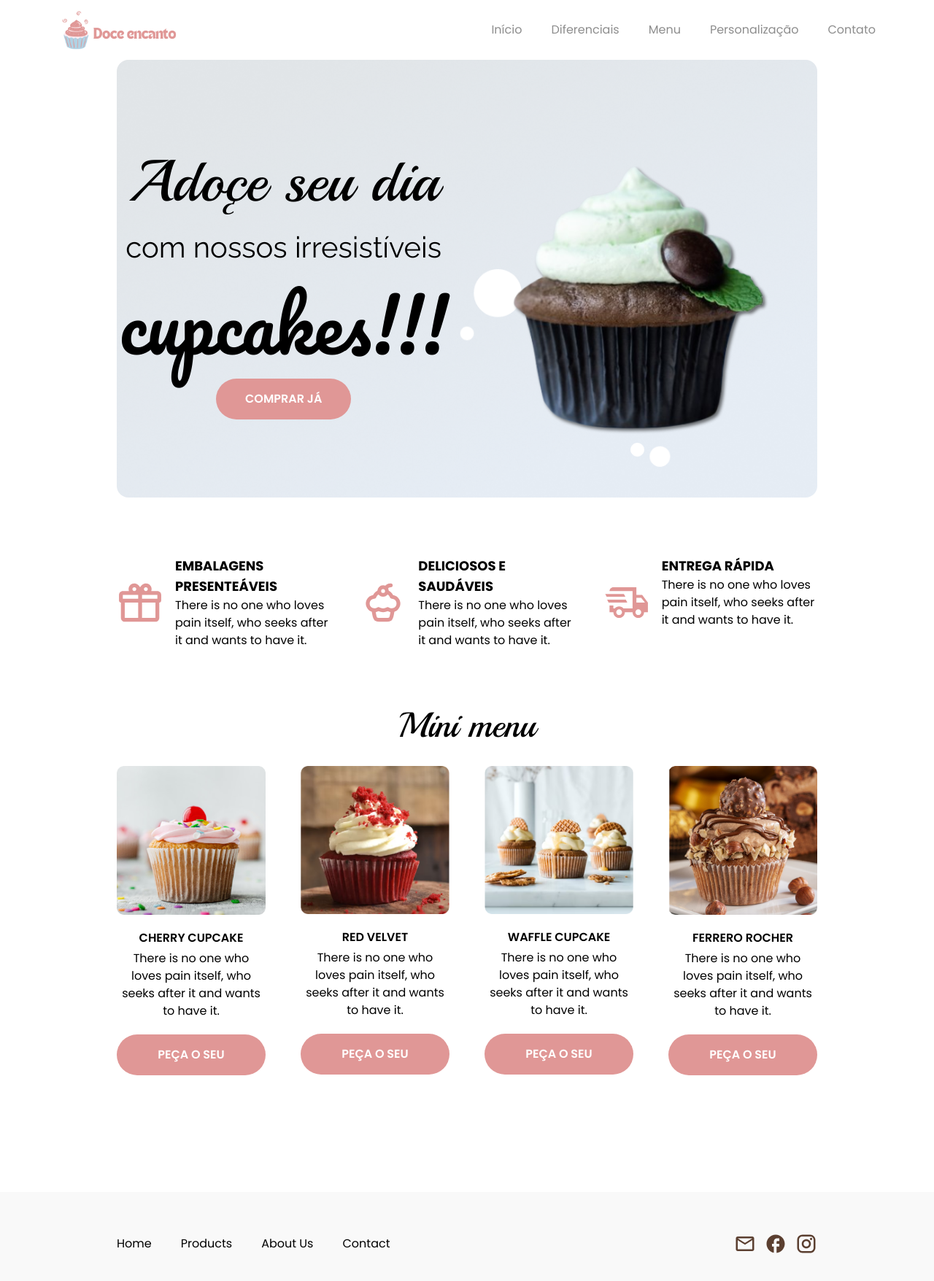
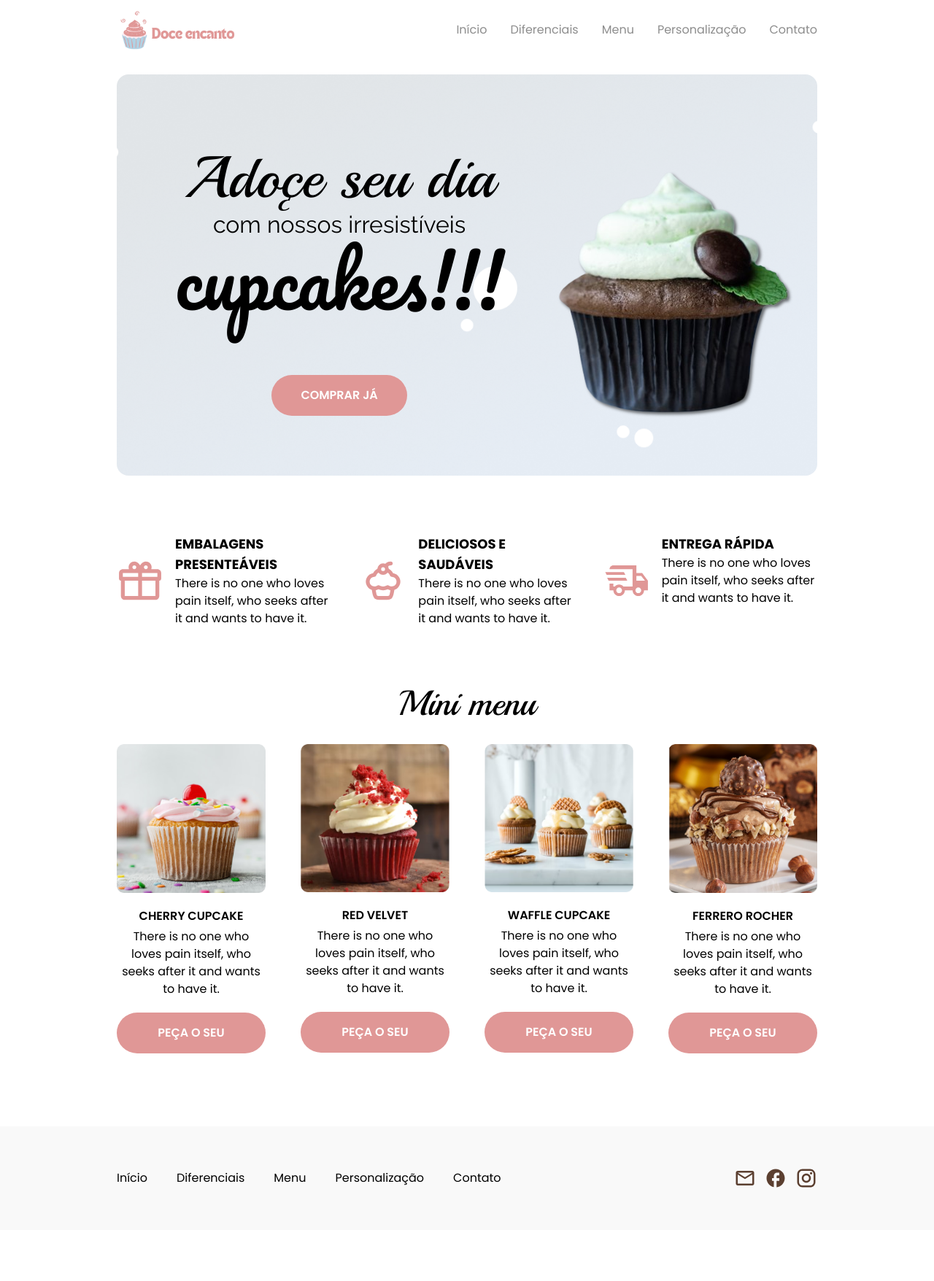
Before and after one commit to luyaneluiz/DoceEncantoCupcakes, a website: page src/index.html in a window 1280 px wide. Shown: the whole page at 73% size. After the commit the page ends 1686 px from the top, so only its background shows below. Drawn offline with Linux system fonts and the light colour scheme.

Commit message:
tes gerais no banner e footer

```diff
--- a/src/index.html
+++ b/src/index.html
@@ -6,20 +6,21 @@
     <link rel="stylesheet" href="output.css">
     <link rel="preconnect" href="https://fonts.googleapis.com">
     <link rel="preconnect" href="https://fonts.gstatic.com" crossorigin>
+    <link rel="icon" href="../assets/logo - favicon.png" type="image/png">
     <link href="https://fonts.googleapis.com/css2?family=Playball&display=swap" rel="stylesheet">
     <link href="https://fonts.googleapis.com/css2?family=Raleway:ital,wght@0,100..900;1,100..900&display=swap" rel="stylesheet">
     <link href="https://fonts.googleapis.com/css2?family=Pacifico&family=Raleway:ital,wght@0,100..900;1,100..900&display=swap" rel="stylesheet">
     <link href="https://fonts.googleapis.com/css2?family=Playball&family=Poppins:ital,wght@0,100;0,200;0,300;0,400;0,500;0,600;0,700;0,800;0,900;1,100;1,200;1,300;1,400;1,500;1,600;1,700;1,800;1,900&display=swap" rel="stylesheet">
-    <title>Sweet charm - Delicious Cupcakes</title>
+    <title>Doce encanto - Deliciosos Cupcakes</title>
 </head>
 <body>
-    <header class="flex justify-between items-center gap-3 bg-white w-full px-20 py-3">
+    <header class="flex justify-between items-center gap-3 bg-white w-full px-40 py-3">
         <div>
             <img src="../assets/logo.png" alt="Logo doce encanto com um cupcake" width="170" height="57">
         </div>
 
         <nav>
-            <ul class="w-full flex justify-center gap-10 text-grey">
+            <ul class="w-full flex justify-center gap-8 text-grey">
                 <li><a href="#home">Início</a></li>
                 <li><a href="#diferenciais">Diferenciais</a></li>
                 <li><a href="#menu">Menu</a></li>
@@ -29,23 +30,24 @@
         </nav>
     </header>
 
-    <main class="px-40 min-h-screen flex flex-col gap-20">
+    <main class="px-40 min-h-screen flex flex-col gap-20 my-5">
         <!-- Banner -->
-        <section id="home" class="bg-banner bg-cover bg-center rounded-2xl h-[600px] overflow-hidden">
-            <div class="w-full h-full flex justify-around items-center">
+        <section id="home" class="bg-banner bg-cover bg-center rounded-2xl max-h-[550px] overflow-hidden">
+            <div class="w-full h-full flex justify-around items-center px-20">
                 <div class="flex flex-col items-center">
-                    <div class="text-center">
-                        <h1 class="font-playball text-[80px]">Adoçe seu dia</h1>
-                        <h1 class="font-raleway text-[40px]">com nossos irresistíveis</h1>
+                    <div class="text-center mb-14">
+                        <h1 class="font-playball text-[80px] -mb-5">Adoçe seu dia</h1>
+                        <h1 class="font-raleway text-[32px] -mb-6">com nossos irresistíveis</h1>
                         <h1 class="font-pacifico text-[100px]">cupcakes!!!</h1>
                     </div>
+
                     <button class="uppercase rounded-full bg-pink py-4 px-10 text-white font-semibold">COMPRAR JÁ</button>
                 </div>
                 <img src="../assets/cupcake_principal.png" alt="Cupcake marrom e verde" class="h-full">
             </div>
         </section>
 
-        <!-- Benefits -->
+        <!-- Differences -->
         <section class="flex gap-10" id="diferenciais">
             <div class="flex gap-4">
                 <img src="../assets/icon/mdi_package-outline.svg" alt="Icone de embalagem" width="64" height="76">
@@ -70,7 +72,7 @@
             </div>
         </section>
 
-        <!-- Products -->
+        <!-- Menu -->
         <section id="menu">
             <h2 class="font-playball text-5xl text-center mb-8">Mini menu</h2>
 
@@ -122,19 +124,19 @@
         </section>
 
         <!-- Personalize -->
-        <section id="personalizacao"></section>
+        <section id="personalizacao">
 
-        <!-- Contact -->
-        <section></section>
+        </section>
     </main>
 
     <footer class="px-40 py-14 flex justify-between items-center bg-light">
         <!-- Navigation -->
         <nav class="flex gap-10">
-            <a href="">Home</a>
-            <a href="">Products</a>
-            <a href="">About Us</a>
-            <a href="">Contact</a>
+            <a href="#home">Início</a>
+            <a href="#diferenciais">Diferenciais</a>
+            <a href="#menu">Menu</a>
+            <a href="#personalizacao">Personalização</a>
+            <a href="#contato">Contato</a>
         </nav>
 
         <!-- Social midias -->
```
Also changed, not shown: src/output.css.
